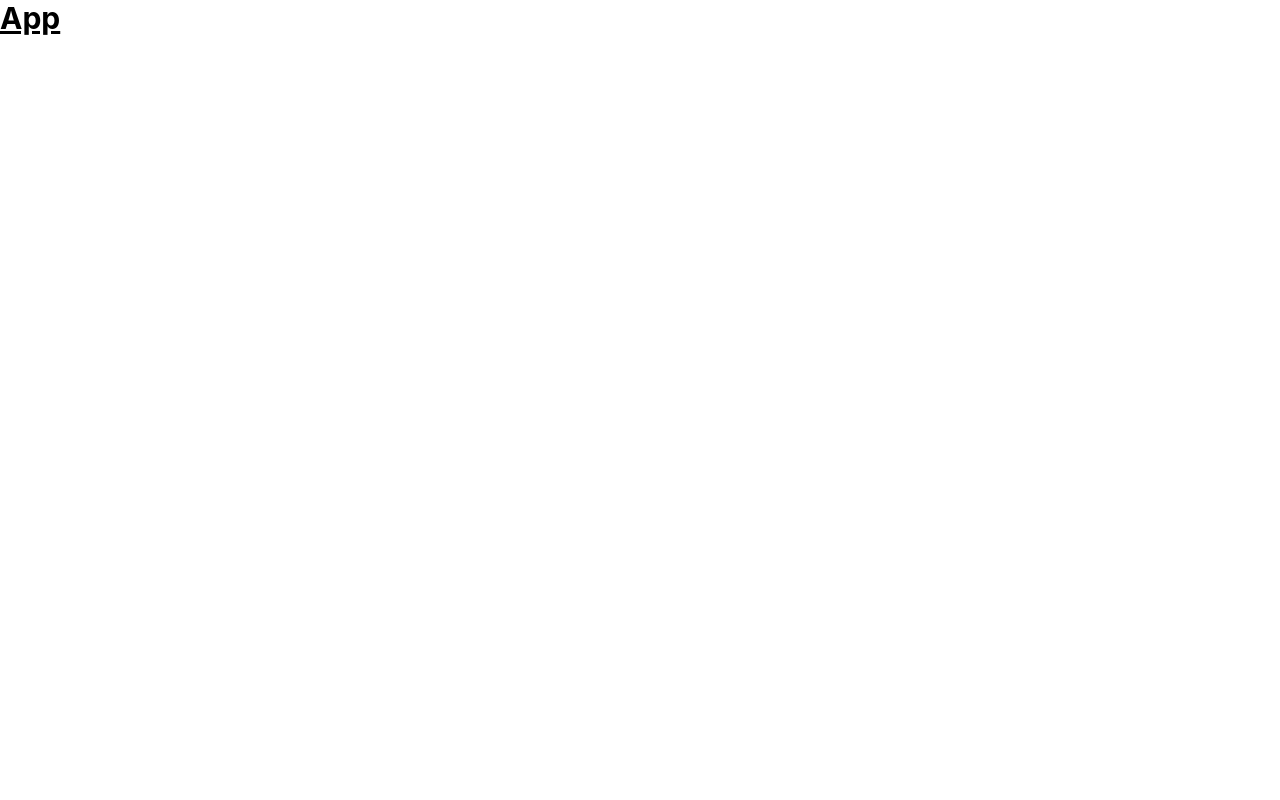
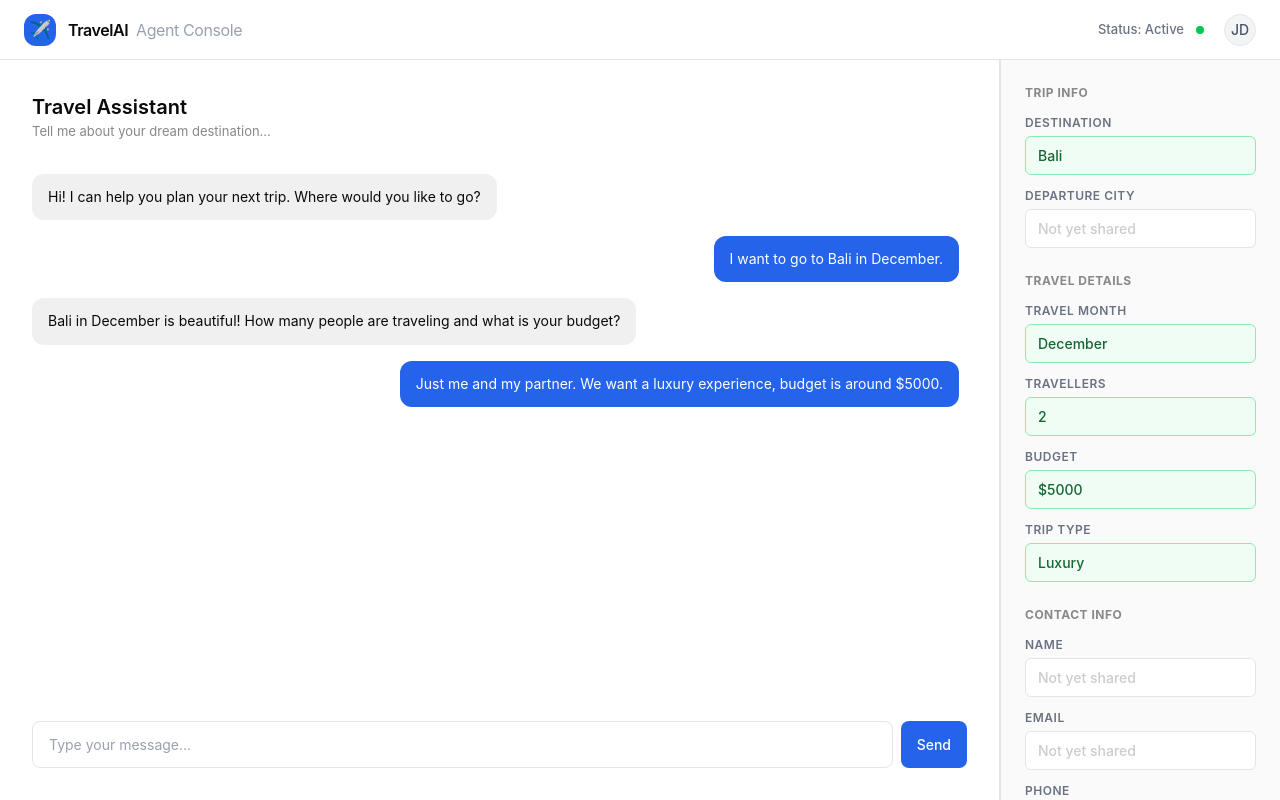
Before and after one commit to latakshsariyapatidar/AI_Travel_Agent, a React app in the folder frontend/: page / in a window 1280 px wide. Built offline with nearby package versions, Linux system fonts and the light colour scheme; the HTML template or start-up script is replaced by a standard one.

Commit message:
feat(init): initial version for the frontend, design by Gemini

```diff
--- a/frontend/src/App.jsx
+++ b/frontend/src/App.jsx
@@ -1,7 +1,61 @@
+import React, { useState } from 'react';
+import ChatPanel from './components/ChatPanel';
+import LeadPanel from './components/LeadPanel';
+
 const App = () => {
+  // Static snapshot of mock data as requested
+  const [conversationState] = useState({
+    messages: [
+      { role: 'assistant', text: 'Hi! I can help you plan your next trip. Where would you like to go?' },
+      { role: 'user', text: 'I want to go to Bali in December.' },
+      { role: 'assistant', text: 'Bali in December is beautiful! How many people are traveling and what is your budget?' },
+      { role: 'user', text: 'Just me and my partner. We want a luxury experience, budget is around $5000.' },
+    ],
+    capturedFields: {
+      destination: 'Bali',
+      departureCity: null,
+      travelMonth: 'December',
+      travellers: '2',
+      budget: '$5000',
+      tripType: 'Luxury',
+      name: null,
+      email: null,
+      phone: null,
+    },
+    leadScore: 65,
+    confidence: 'Medium',
+  });
+
   return (
-    <div>
-      <h1 className="text-3xl font-bold underline">App</h1>
+    <div className="flex flex-col h-screen w-full font-sans bg-gray-50">
+      {/* Top Navigation Bar - SaaS Style */}
+      <header className="flex items-center justify-between h-[60px] bg-white border-b border-[var(--color-neutral)] px-6 shrink-0 z-10">
+        <div className="flex items-center gap-3">
+          <div className="w-8 h-8 rounded-lg bg-[var(--color-accent)] flex items-center justify-center text-white text-[18px]">
+            ✈️
+          </div>
+          <span className="font-semibold text-[16px] tracking-tight text-[var(--color-primary)]">
+            TravelAI <span className="text-gray-400 font-normal ml-1">Agent Console</span>
+          </span>
+        </div>
+        <div className="flex items-center gap-3">
+          <span className="text-[13px] text-gray-500 font-medium">Status: Active</span>
+          <div className="w-2 h-2 rounded-full bg-green-500"></div>
+          <div className="w-8 h-8 rounded-full bg-gray-100 border border-gray-200 flex items-center justify-center text-gray-600 text-sm ml-2 font-medium">
+            JD
+          </div>
+        </div>
+      </header>
+
+      {/* Main Content Workspace */}
+      <main className="flex flex-col md:flex-row flex-1 min-h-0">
+        <ChatPanel messages={conversationState.messages} />
+        <LeadPanel
+          capturedFields={conversationState.capturedFields}
+          leadScore={conversationState.leadScore}
+          confidence={conversationState.confidence}
+        />
+      </main>
     </div>
   );
 };
--- a/frontend/src/components/ChatPanel.jsx
+++ b/frontend/src/components/ChatPanel.jsx
@@ -0,0 +1,59 @@
+import React from 'react';
+import MessageBubble from './MessageBubble';
+
+const ChatPanel = ({ messages }) => {
+  return (
+    <div className="flex-1 flex flex-col p-[32px] md:border-r border-b md:border-b-0 border-[var(--color-neutral)] min-h-0 bg-[#ffffff]">
+      {/* Header */}
+      <div className="mb-[32px]">
+        <h1 className="text-[20px] font-semibold text-[var(--color-primary)]">Travel Assistant</h1>
+        <p className="text-[13px] text-[#888888]">Tell me about your dream destination...</p>
+      </div>
+
+      {/* Messages */}
+      <div className="flex-1 overflow-y-auto flex flex-col gap-[16px] mb-[20px] pr-2">
+        {messages.map((msg, index) => (
+          <MessageBubble key={index} message={msg} />
+        ))}
+      </div>
+
+      {/* Input Area */}
+      <div className="flex gap-2 w-full mt-auto">
+        <input
+          type="text"
+          placeholder="Type your message..."
+          className="flex-1 text-[14px] bg-[#ffffff] transition-all duration-200 outline-none placeholder-gray-400"
+          style={{
+            padding: '12px 16px',
+            border: '1px solid var(--color-neutral)',
+            borderRadius: 'var(--radius-md)',
+            minHeight: '44px',
+          }}
+          onFocus={(e) => {
+            e.target.style.borderColor = 'var(--color-accent)';
+            e.target.style.boxShadow = '0 0 0 3px rgba(37, 99, 235, 0.1)';
+          }}
+          onBlur={(e) => {
+            e.target.style.borderColor = 'var(--color-neutral)';
+            e.target.style.boxShadow = 'none';
+          }}
+        />
+        <button
+          className="text-[14px] font-medium text-white transition-colors duration-200 cursor-pointer min-h-[44px]"
+          style={{
+            padding: '0 16px',
+            backgroundColor: 'var(--color-accent)',
+            borderRadius: 'var(--radius-md)',
+            border: 'none',
+          }}
+          onMouseOver={(e) => (e.currentTarget.style.backgroundColor = '#1d4ed8')}
+          onMouseOut={(e) => (e.currentTarget.style.backgroundColor = 'var(--color-accent)')}
+        >
+          Send
+        </button>
+      </div>
+    </div>
+  );
+};
+
+export default ChatPanel;
--- a/frontend/src/components/FieldRow.jsx
+++ b/frontend/src/components/FieldRow.jsx
@@ -0,0 +1,30 @@
+import React from 'react';
+
+const FieldRow = ({ label, value }) => {
+  const isFilled = value !== null && value !== undefined && value !== '';
+
+  return (
+    <div className="flex flex-col gap-1 w-full">
+      <span className="text-[12px] font-semibold tracking-[0.5px] text-gray-500 uppercase">
+        {label}
+      </span>
+      <div
+        className="flex items-center text-[14px] font-medium transition-colors duration-200"
+        style={{
+          padding: '8px 12px',
+          minHeight: '28px',
+          borderRadius: 'var(--radius-sm)',
+          borderWidth: '1px',
+          borderStyle: 'solid',
+          borderColor: isFilled ? '#86efac' : 'var(--color-neutral)',
+          backgroundColor: isFilled ? '#f0fdf4' : '#ffffff',
+          color: isFilled ? '#166534' : '#cccccc',
+        }}
+      >
+        {isFilled ? value : 'Not yet shared'}
+      </div>
+    </div>
+  );
+};
+
+export default FieldRow;
--- a/frontend/src/components/LeadPanel.jsx
+++ b/frontend/src/components/LeadPanel.jsx
@@ -0,0 +1,51 @@
+import React from 'react';
+import FieldRow from './FieldRow';
+import ScoreBadge from './ScoreBadge';
+
+const LeadPanel = ({ capturedFields, leadScore, confidence }) => {
+  return (
+    <div className="w-full md:w-[280px] shrink-0 p-[24px] bg-[var(--color-light)] overflow-y-auto border-t md:border-t-0 md:border-l border-[var(--color-neutral)] h-full">
+
+      {/* Trip Info Section */}
+      <div className="flex flex-col gap-[12px] mb-[24px]">
+        <h2 className="text-[12px] uppercase font-bold tracking-[0.5px] text-[#888888]">
+          Trip Info
+        </h2>
+        <FieldRow label="Destination" value={capturedFields.destination} />
+        <FieldRow label="Departure City" value={capturedFields.departureCity} />
+      </div>
+
+      {/* Travel Details Section */}
+      <div className="flex flex-col gap-[12px] mb-[24px]">
+        <h2 className="text-[12px] uppercase font-bold tracking-[0.5px] text-[#888888]">
+          Travel Details
+        </h2>
+        <FieldRow label="Travel Month" value={capturedFields.travelMonth} />
+        <FieldRow label="Travellers" value={capturedFields.travellers} />
+        <FieldRow label="Budget" value={capturedFields.budget} />
+        <FieldRow label="Trip Type" value={capturedFields.tripType} />
+      </div>
+
+      {/* Contact Info Section */}
+      <div className="flex flex-col gap-[12px] mb-[24px]">
+        <h2 className="text-[12px] uppercase font-bold tracking-[0.5px] text-[#888888]">
+          Contact Info
+        </h2>
+        <FieldRow label="Name" value={capturedFields.name} />
+        <FieldRow label="Email" value={capturedFields.email} />
+        <FieldRow label="Phone" value={capturedFields.phone} />
+      </div>
+
+      {/* Lead Score Section */}
+      <div className="flex flex-col gap-[12px]">
+        <h2 className="text-[12px] uppercase font-bold tracking-[0.5px] text-[#888888]">
+          Score
+        </h2>
+        <ScoreBadge score={leadScore} confidence={confidence} />
+      </div>
+
+    </div>
+  );
+};
+
+export default LeadPanel;
--- a/frontend/src/components/MessageBubble.jsx
+++ b/frontend/src/components/MessageBubble.jsx
@@ -0,0 +1,24 @@
+import React from 'react';
+
+const MessageBubble = ({ message }) => {
+  const isUser = message.role === 'user';
+
+  return (
+    <div className={`flex w-full ${isUser ? 'justify-end' : 'justify-start'} animate-slide-in`}>
+      <div
+        className="text-[14px] leading-[1.6]"
+        style={{
+          backgroundColor: isUser ? 'var(--color-accent)' : '#f0f0f0',
+          color: isUser ? '#ffffff' : 'var(--color-primary)',
+          padding: '12px 16px',
+          borderRadius: 'var(--radius-lg)',
+          maxWidth: '70%',
+        }}
+      >
+        {message.text}
+      </div>
+    </div>
+  );
+};
+
+export default MessageBubble;
--- a/frontend/src/components/ScoreBadge.jsx
+++ b/frontend/src/components/ScoreBadge.jsx
@@ -0,0 +1,28 @@
+import React from 'react';
+
+const ScoreBadge = ({ score, confidence }) => {
+  return (
+    <div className="flex flex-col gap-2 p-4 border border-[var(--color-neutral)] rounded-[var(--radius-lg)] bg-[#ffffff]">
+      <span className="text-[12px] uppercase font-semibold tracking-[0.5px] text-[#888888]">
+        Lead Score
+      </span>
+      <div className="text-[32px] font-bold text-[var(--color-accent)] leading-none">
+        {score}
+      </div>
+      <div className="self-start mt-1">
+        <span
+          className="inline-block text-[11px] font-semibold text-[var(--color-accent)]"
+          style={{
+            padding: '4px 10px',
+            backgroundColor: '#e0e7ff',
+            borderRadius: '4px',
+          }}
+        >
+          {confidence} Confidence
+        </span>
+      </div>
+    </div>
+  );
+};
+
+export default ScoreBadge;
--- a/frontend/src/index.css
+++ b/frontend/src/index.css
@@ -1 +1,43 @@
-@import "tailwindcss"
+@import "tailwindcss";
+
+:root {
+  --color-primary: #0a0a0a;
+  --color-secondary: #f5f5f5;
+  --color-accent: #2563eb;
+  --color-success: #16a34a;
+  --color-neutral: #e5e5e5;
+  --color-light: #fafafa;
+
+  --space-xs: 4px;
+  --space-sm: 8px;
+  --space-md: 16px;
+  --space-lg: 24px;
+  --space-xl: 32px;
+
+  --radius-sm: 6px;
+  --radius-md: 8px;
+  --radius-lg: 12px;
+}
+
+body {
+  font-family: -apple-system, BlinkMacSystemFont, 'Segoe UI', 'Helvetica Neue', sans-serif;
+  color: var(--color-primary);
+  background-color: var(--color-light);
+  margin: 0;
+  padding: 0;
+}
+
+@keyframes slideIn {
+  from {
+    opacity: 0;
+    transform: translateY(8px);
+  }
+  to {
+    opacity: 1;
+    transform: translateY(0);
+  }
+}
+
+.animate-slide-in {
+  animation: slideIn 300ms ease-out forwards;
+}
```
